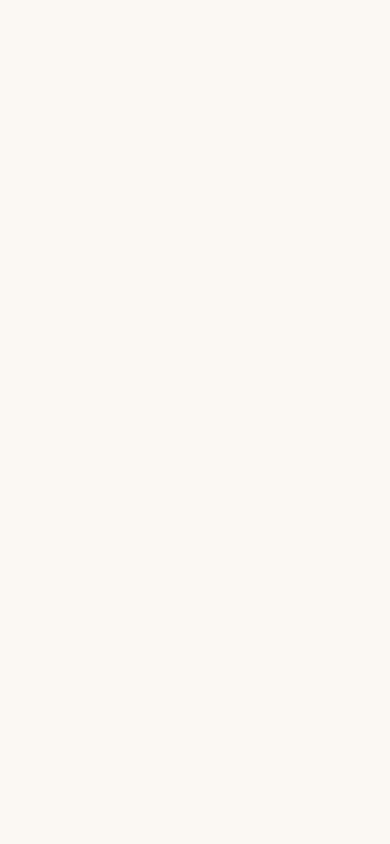
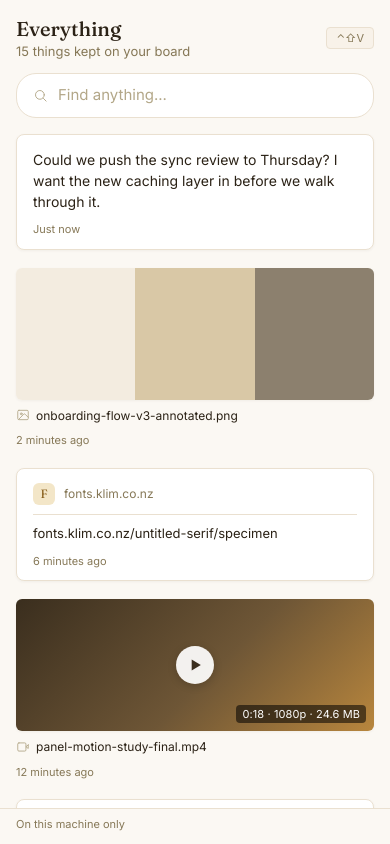
Before and after one commit to Offline-First-Apps/PersonaBoard, a React (Vite) app in the folder apps/desktop/: page / in a window 390 px wide. Built offline with nearby package versions, Linux system fonts and the light colour scheme.

Commit message:
feat(desktop): add responsive panel shell with header, search bar, and footer

```diff
--- /dev/null
+++ b/apps/desktop/src/App.tsx
@@ -0,0 +1,57 @@
+import { ALL_ITEMS, TIMELINE_ITEMS } from "./data/mock";
+import { ClipboardItem } from "./components/ClipboardItem";
+import { IconSearch } from "./components/icons";
+
+/* The board panel. In the real app this fills the frameless Tauri window;
+   sizing is responsive rather than the design's fixed 1000×780. */
+export default function App() {
+  return (
+    <main className="pb-panel pb-app" aria-label="PersonaBoard, your clipboard history">
+      <div className="pb-board">
+        {/* Header */}
+        <header className="pb-header">
+          <div className="pb-header-row">
+            <div>
+              <p className="pb-title">Everything</p>
+              <p className="pb-subtitle">{ALL_ITEMS.length} things kept on your board</p>
+            </div>
+            <div className="pb-hotkey-chip">⌃⇧V</div>
+          </div>
+
+          <div className="pb-search">
+            <IconSearch style={{ color: "var(--pb-text-tertiary)", flexShrink: 0 }} />
+            <input
+              className="pb-search-input"
+              placeholder="Find anything..."
+              aria-label="Search your board"
+            />
+          </div>
+        </header>
+
+        {/* Scrollable content */}
+        <div className="pb-scroll pb-content">
+          <section aria-label="Recent clipboard items">
+            <div className="pb-grid">
+              {TIMELINE_ITEMS.map((item) => {
+                const wide = item.type === "text" || item.type === "code";
+                return (
+                  <div key={item.id} className={wide ? "pb-span-2" : undefined}>
+                    <ClipboardItem item={item} dense={item.type === "image" || item.type === "video"} />
+                  </div>
+                );
+              })}
+            </div>
+          </section>
+        </div>
+
+        {/* Footer */}
+        <footer className="pb-footer">
+          <span className="pb-footer-left">
+            {ALL_ITEMS.length} things kept, across text, links, images, video, files, and code
+          </span>
+          <span className="pb-footer-right">On this machine only</span>
+        </footer>
+      </div>
+    </main>
+  );
+}
--- a/apps/desktop/src/main.tsx
+++ b/apps/desktop/src/main.tsx
@@ -7,6 +7,7 @@ import {
   createRouter,
   RouterProvider,
 } from "@tanstack/react-router";
+import App from "./App";
 
 // NOTE: No screens yet — routes are placeholders until designs arrive.
 
@@ -15,9 +16,7 @@ const rootRoute = createRootRoute();
 const indexRoute = createRoute({
   getParentRoute: () => rootRoute,
   path: "/",
-  component: function IndexPlaceholder() {
-    return null;
-  },
+  component: App,
 });
 
 const routeTree = rootRoute.addChildren([indexRoute]);
--- a/apps/desktop/src/styles/global.css
+++ b/apps/desktop/src/styles/global.css
@@ -138,6 +138,169 @@ body {
 .pb-icon-btn:focus-visible {
   outline: 2px solid var(--pb-border-strong);
   outline-offset: 2px;
+}
+
+/* ---------- Panel shell ---------- */
+
+/* Fills the frameless window; responsive instead of the design's fixed 1000×780 */
+.pb-app {
+  width: 100vw;
+  height: 100vh;
+  background: var(--pb-base);
+  display: flex;
+  overflow: hidden;
+}
+
+.pb-board {
+  flex: 1;
+  display: flex;
+  flex-direction: column;
+  min-width: 0;
+}
+
+.pb-header {
+  padding: 20px 28px 14px;
+  display: flex;
+  flex-direction: column;
+  gap: 14px;
+  flex-shrink: 0;
+}
+
+.pb-header-row {
+  display: flex;
+  align-items: center;
+  justify-content: space-between;
+}
+
+.pb-title {
+  font-family: var(--font-serif);
+  font-size: 20px;
+  font-weight: 500;
+  color: var(--pb-text-primary);
+}
+
+.pb-subtitle {
+  margin-top: 2px;
+  font-size: 13px;
+  color: var(--pb-text-secondary);
+}
+
+.pb-hotkey-chip {
+  font-size: 11px;
+  color: var(--pb-text-secondary);
+  background: var(--pb-surface-hover);
+  border: 1px solid var(--pb-border);
+  border-radius: 4px;
+  padding: 3px 9px;
+}
+
+.pb-search {
+  display: flex;
+  align-items: center;
+  gap: 10px;
+  background: var(--pb-surface);
+  border: 1px solid var(--pb-border);
+  border-radius: 20px;
+  padding: 10px 16px;
+  transition: border-color var(--ease-out);
+}
+
+.pb-search:focus-within {
+  border-color: var(--pb-border-strong);
+}
+
+.pb-search-input {
+  flex: 1;
+  border: none;
+  outline: none;
+  background: transparent;
+  font-family: var(--font-sans);
+  font-size: 15px;
+  line-height: 1.5;
+  color: var(--pb-text-primary);
+  min-width: 0;
+}
+
+.pb-search-input::placeholder {
+  color: var(--pb-text-tertiary);
+}
+
+.pb-search-clear {
+  color: var(--pb-text-tertiary);
+  font-size: 14px;
+}
+
+.pb-content {
+  flex: 1;
+  overflow-y: auto;
+  padding: 4px 28px 24px;
+  display: flex;
+  flex-direction: column;
+  gap: 2px;
+}
+
+.pb-grid {
+  display: grid;
+  grid-template-columns: repeat(auto-fit, minmax(min(232px, 100%), 1fr));
+  gap: 18px 16px;
+  align-items: start;
+}
+
+.pb-span-2 {
+  grid-column: span 2;
+}
+
+.pb-footer {
+  flex-shrink: 0;
+  padding: 10px 28px 16px;
+  border-top: 1px solid var(--pb-border);
+  display: flex;
+  justify-content: space-between;
+  align-items: center;
+  gap: 12px;
+}
+
+.pb-footer-left {
+  font-size: 11px;
+  line-height: 1.4;
+  color: var(--pb-text-tertiary);
+  overflow: hidden;
+  text-overflow: ellipsis;
+  white-space: nowrap;
+}
+
+.pb-footer-right {
+  font-size: 11px;
+  line-height: 1.4;
+  color: var(--pb-text-secondary);
+  flex-shrink: 0;
+}
+
+/* Narrow windows: one column, tighter gutters */
+@media (max-width: 620px) {
+  .pb-grid {
+    grid-template-columns: 1fr;
+  }
+
+  .pb-span-2 {
+    grid-column: span 1;
+  }
+
+  .pb-header {
+    padding: 16px 16px 12px;
+  }
+
+  .pb-content {
+    padding: 4px 16px 20px;
+  }
+
+  .pb-footer {
+    padding: 8px 16px 12px;
+  }
+
+  .pb-footer-left {
+    display: none;
+  }
 }
 
 /* ---------- Clipboard item cards ---------- */
```
